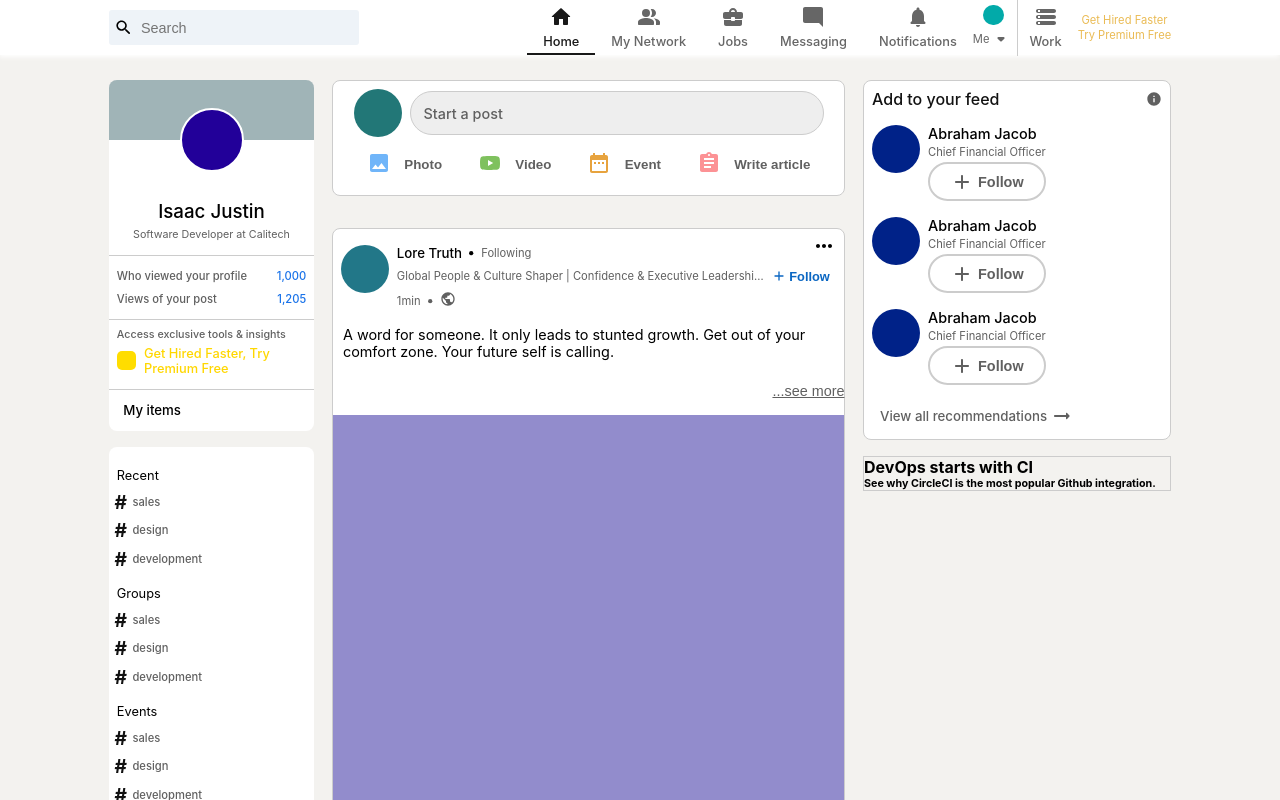
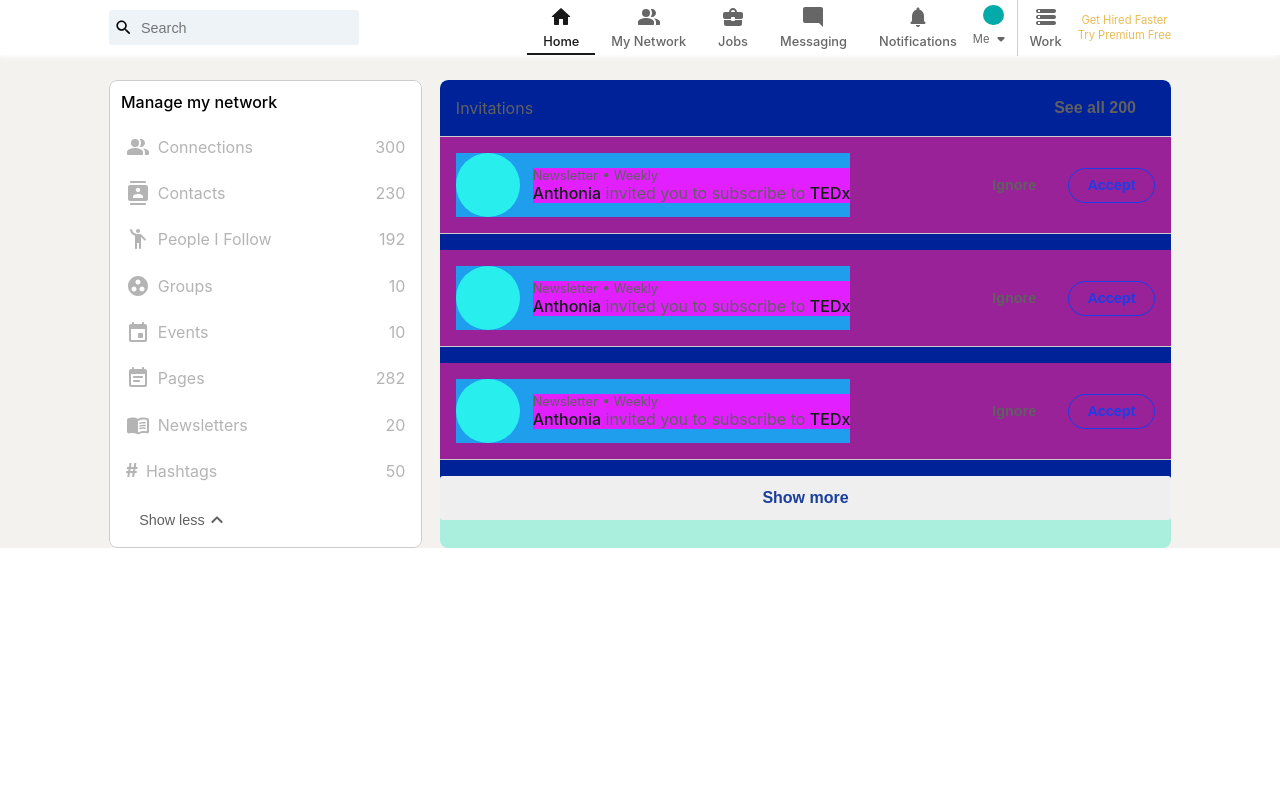
Before and after one commit to SamuelPhases/linkedinclone, a React (Create React App) app: page / in a window 1280 px wide. Shown: the top 800 px of the page. Built offline with nearby package versions, Linux system fonts and the light colour scheme.

Commit message:
started network page

```diff
--- a/src/App.js
+++ b/src/App.js
@@ -2,11 +2,13 @@ import logo from './logo.svg';
 import './App.css';
 import Navbar from './shared/Navbar';
 import Home from './Pages/Home';
+import Network from './Pages/Network';
 
 function App() {
   return (
     <>
-      <Home/>
+      {/* <Home/> */}
+      <Network/>
     </>
   );
 }
--- a/src/Pages/Network.css
+++ b/src/Pages/Network.css
@@ -0,0 +1,13 @@
+.network-nav {
+    /* background-color: #028; */
+    flex: 0.3;
+    border-radius: 8px;
+    overflow: hidden;
+}
+
+.network-content {
+    background-color: #aed;
+    flex: 0.7;
+    border-radius: 8px;
+    overflow: hidden;
+}
--- a/src/Pages/Network.js
+++ b/src/Pages/Network.js
@@ -1,10 +1,28 @@
 import React from 'react';
+import NetworkCard from '../components/NetworkCard';
+import Layout from '../shared/Layout';
+import InvitationWidget from '../widget/InvitationWidget';
 import './Network.css'
 
 
 
 function Network() {
-  return <div></div>;
+  return (
+    <Layout>
+      <aside className='network-nav'>
+        <NetworkCard/>
+      </aside>
+      <div className='network-content'>
+        <div className='network-content__body'>
+          <div className='network-content__bodyInvite'>
+            <InvitationWidget/>
+          </div>
+          <div className='network-content__bodyCard'>
+          </div>
+        </div>
+      </div>
+    </Layout>
+  )
 }
 
 export default Network;
--- a/src/components/NetworkCard.css
+++ b/src/components/NetworkCard.css
@@ -0,0 +1,45 @@
+.networkCard {
+    width: 100%;
+    background-color: #fff;
+    border: 1px solid #ccc;
+    border-radius: 8px;
+}
+
+.networkCard-header {
+    padding: 0.7em;
+}
+
+.networkCard-header h4 {
+    font-weight: 500;
+}
+
+.networkCard-body {
+    /* background-color: #028; */
+}
+
+.networkCard-footer {
+    padding: 0.5em 1em;
+    /* background-color: #288; */
+}
+
+
+.networkCard-footer button:hover {
+    background-color: #eee;
+}
+
+.networkCard-footer button {
+    padding: 0.5em  1em;
+    display: flex;
+    align-items: center;
+    border-radius: 3px;
+    color: #606060;
+    background-color: transparent;
+    border: none;
+    cursor: pointer;
+    transition: all 0.2s ease;
+}
+
+.networkCard-footer button h3 {
+    font-weight: 500;
+    font-size: 0.9rem;
+}
--- a/src/components/NetworkCard.js
+++ b/src/components/NetworkCard.js
@@ -1,4 +1,13 @@
 import React from 'react'
+
+import ContactsRoundedIcon from '@material-ui/icons/ContactsRounded';
+import EmojiPeopleRoundedIcon from '@material-ui/icons/EmojiPeopleRounded';
+import EventRoundedIcon from '@material-ui/icons/EventRounded';
+import EventNoteRoundedIcon from '@material-ui/icons/EventNoteRounded';
+import ExpandLessRoundedIcon from '@material-ui/icons/ExpandLessRounded';
+import GroupWorkRoundedIcon from '@material-ui/icons/GroupWorkRounded';
+import MenuBookRoundedIcon from '@material-ui/icons/MenuBookRounded';
+import PeopleAltRoundedIcon from '@material-ui/icons/PeopleAltRounded';
 import './NetworkCard.css'
 import NetworkCardItem from './NetworkCardItem'
 
@@ -6,15 +15,55 @@ function NetworkCard() {
   return (
     <div className='networkCard'>
         <div className='networkCard-header'>
-            <h4>manage my network</h4>
+            <h4>Manage my network</h4>
         </div>
         <div className='networkCard-body'>
-            <NetworkCardItem/>
-            <NetworkCardItem/>
-            <NetworkCardItem/>
-            <NetworkCardItem/>
+            <NetworkCardItem
+              Icon={PeopleAltRoundedIcon}
+              name='connections'
+              number='300'
+            />
+            <NetworkCardItem
+              Icon={ContactsRoundedIcon}
+              name='contacts'
+              number='230'
+            />
+            <NetworkCardItem
+              Icon={EmojiPeopleRoundedIcon}
+              name='people i follow'
+              number='192'
+            />
+            <NetworkCardItem
+              Icon={GroupWorkRoundedIcon}
+              name='groups'
+              number='10'
+            />
+            <NetworkCardItem
+              Icon={EventRoundedIcon}
+              name='events'
+              number='10'
+            />
+            <NetworkCardItem
+              Icon={EventNoteRoundedIcon}
+              name='pages'
+              number='282'
+            />
+            <NetworkCardItem
+              Icon={MenuBookRoundedIcon}
+              name='newsletters'
+              number='20'
+            />
+            <NetworkCardItem
+              name='hashtags'
+              number='50'
+            />
         </div>
-        <button>Show less</button>
+        <div className='networkCard-footer'>
+          <button>
+            <h3>Show less</h3>
+            <ExpandLessRoundedIcon/>
+          </button>
+        </div>
     </div>
   )
 }
--- a/src/components/NetworkCardItem.css
+++ b/src/components/NetworkCardItem.css
@@ -0,0 +1,30 @@
+.networkCardItem:hover {
+    background-color: #eee;
+}
+.networkCardItem {
+    transition: all 0.2s ease;
+    /* background-color: #299; */
+    /* margin-bottom: 1em; */
+    display: flex;
+    align-items: center;
+    justify-content: space-between;
+    padding: 0.7em 1em;
+    gap: 1em;
+    cursor: pointer;
+    color: #b4b4b4;
+}
+
+.networkCardItem > div {
+    gap: 0.5em;
+    display: flex;
+    align-items: center;
+}
+
+.networkCardItem > div > h4 {
+    font-weight: 400;
+    text-transform: capitalize;
+}
+
+.networkCardItem > h4 {
+    font-weight: 400;
+}
--- a/src/components/NetworkCardItem.js
+++ b/src/components/NetworkCardItem.js
@@ -4,13 +4,14 @@ import './NetworkCardItem.css'
 
 
 
-function NetworkCardItem() {
+function NetworkCardItem({Icon,name,number}) {
   return (
     <div className='networkCardItem'>
         <div>
-            <h4>Connections</h4>
+          {Icon ? <Icon/> : <h3>#</h3>}
+          <h4>{name}</h4>
         </div>
-        <h4>1,000</h4>
+        <h4>{number}</h4>
     </div>
   )
 }
--- a/src/components/RequestCard.css
+++ b/src/components/RequestCard.css
@@ -0,0 +1,93 @@
+.requestCard {
+    background-color: #929;
+    margin-bottom: 1em;
+    border-bottom: 1px solid #ccc;
+    display: flex;
+    align-items: center;
+    gap: 0.8em;
+    justify-content: space-between;
+    padding: 1em
+}
+
+.requestCard-info {
+    background-color: #209eee;
+    display: flex;
+    align-items: center;
+    gap: 0.8em;
+}
+
+.requestCard-req {
+    display: flex;
+    align-items: center;
+    gap: 0.8em;
+}
+
+.requestCard-req  button {
+    padding: 0.6em  1.3em;
+    font-weight: 600;
+    text-transform: capitalize;
+    font-size: 0.9rem;
+    background-color: transparent;
+    transition: all 0.2s ease;
+    cursor: pointer;
+}
+
+.requestCard-req  button:nth-child(1):hover {
+    background-color: #eee;
+}
+
+.requestCard-req  button:nth-child(2):hover {
+    background-color: #209eee;
+}
+
+.requestCard-req  button:nth-child(1) {
+    border-radius: 5px;
+    border: none;
+    color: #606060;
+}
+
+
+.requestCard-req  button:nth-child(2) {
+    border-radius: 30px;
+    border: 1px solid #1a3ee8;
+    color: #1a3ee8;
+}
+
+
+
+.requestCard-info__dp {
+    width: 4rem;
+    height: 4rem;
+    background-color: #29eeee;
+    border-radius: 50%;
+}
+
+.requestCard-info__name {
+    background-color: #e11fff;
+}
+
+.requestCard-news  {
+    display: flex;
+    align-items: center;
+    gap: 0.3eM;
+    color: #606060;
+}
+
+.requestCard-news h4 {
+    font-weight: 400;
+    font-size: 0.8rem;
+}
+
+.requestCard-news > .MuiSvgIcon-root {
+    font-size: 0.4rem;
+}
+
+.requestCard-info__name h3 {
+    font-weight: 400;
+    font-size: 1rem;
+    color: #606060;
+}
+.requestCard-info__name h3 strong {
+    color: #121;
+    font-weight: 500;
+}
--- a/src/components/RequestCard.js
+++ b/src/components/RequestCard.js
@@ -1,8 +1,12 @@
 import React from 'react'
+
+
+import FiberManualRecordRoundedIcon from '@material-ui/icons/FiberManualRecordRounded';
+
 import './RequestCard.css'
 
 
-function RequestCard() {
+function RequestCard({invite}) {
   return (
     <div className='requestCard'>
         <div className='requestCard-info'>
@@ -19,9 +23,10 @@ function RequestCard() {
                         <>
                         <div className='requestCard-news'>
                             <h4>Newsletter</h4>
+                            <FiberManualRecordRoundedIcon/>
                             <h4>Weekly</h4>
                         </div>
-                        <h3>Anthonia invited you to subscribe to TEDx</h3>
+                        <h3><strong>Anthonia</strong> invited you to subscribe to <strong>TEDx</strong></h3>
                         </>
                     )
                 }
--- a/src/widget/InvitationWidget.css
+++ b/src/widget/InvitationWidget.css
@@ -0,0 +1,51 @@
+.invitationWidget {
+    background-color: #029;
+    border-radius: 8px;
+}
+
+.invitationWidget-header {
+    display: flex;
+    align-items: center;
+    justify-content: space-between;
+    padding: 0.5em 1em;
+    border-bottom: 1px solid #ccc;
+    color: #606060;
+}
+
+.invitationWidget-header h4 {
+    font-weight: 400;
+    font-size: 1rem;
+}
+
+.invitationWidget-header button:hover {
+    background-color: #eee;
+}
+
+
+.invitationWidget-header button {
+    padding: 0.7em 1.2em;
+    transition: all 0.2s ease;
+    color: #606060;
+    font-size: 1rem;
+    font-weight: 600;
+    border-radius: 3px;
+    background-color: transparent;
+    border: none;
+    cursor: pointer;
+}
+
+.invitationWidget-btn:hover {
+    background-color: #d1deff;
+}
+.invitationWidget-btn {
+    width: 100%;
+    padding: 0.8em;
+    transition: all 0.2s ease;
+    color: #1a3e99;
+    font-size: 1rem;
+    font-weight: 600;
+    border-radius: 3px;
+    /* background-color: transparent; */
+    border: none;
+    cursor: pointer;
+}
```
